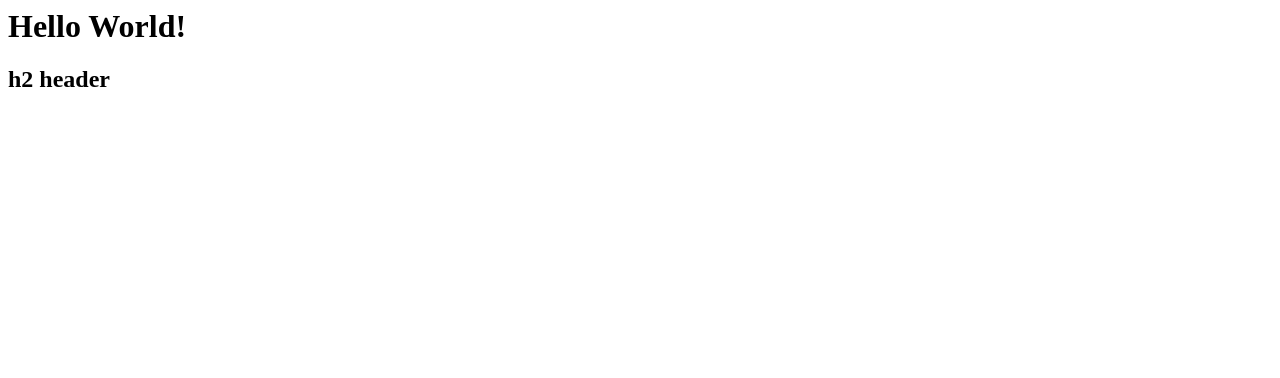
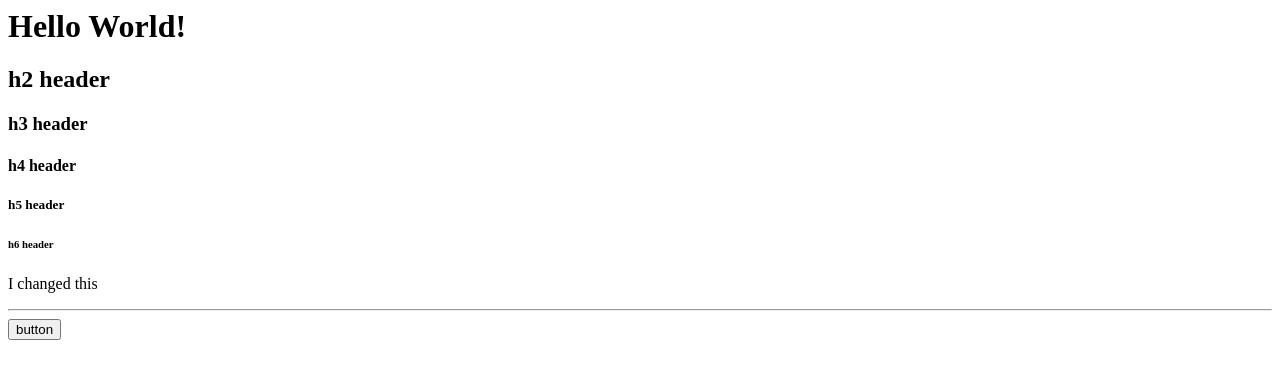
Before and after one commit to 226317/August-20, a plain HTML site: page index.html in a window 1280 px wide. Drawn offline with Linux system fonts and the light colour scheme.

Commit message:
Update index.html

```diff
--- a/index.html
+++ b/index.html
@@ -1,2 +1,12 @@
 <h1>Hello World!</h1>
 <h2>h2 header</h2>
+<h3>h3 header</h3>
+<h4>h4 header</h4>
+<h5>h5 header</h5>
+<h6>h6 header</h6>
+
+<p> I changed this</p>
+
+<hr />
+
+<button>button</button>
```
